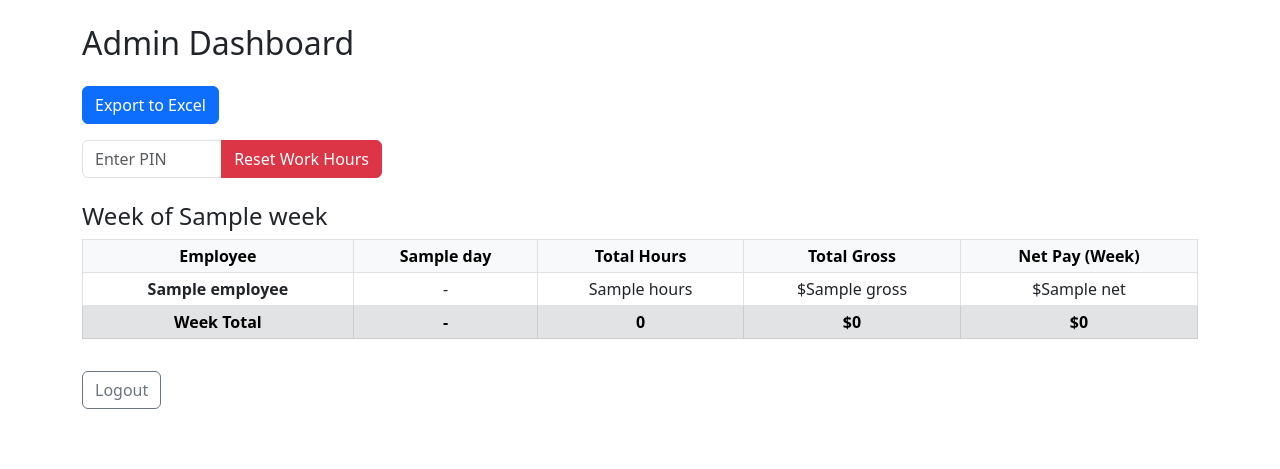
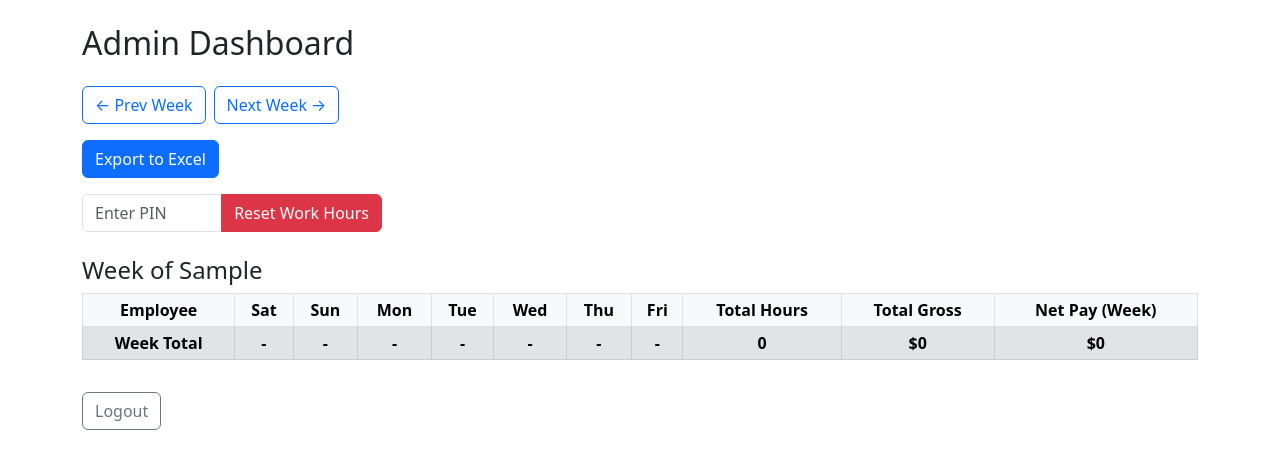
Before and after one commit to christailu/ShoalsDrywall, a Flask app: template templates/admin.html in a window 1280 px wide. Shown: the top 469 px of the page. Run offline with Flask 3, Linux system fonts and the light colour scheme; the template is opened without the code that fills it: most values are stand-ins (such as "Sample title", 1, 10 or a date in 2020); some libraries are stand-ins or nearby versions.

Commit message:
change week order

```diff
--- a/app.py
+++ b/app.py
@@ -18,10 +18,10 @@
 # Fixed employees with hourly rates and passwords
 EMPLOYEES = {
     "Alex": {"rate": 22, "password": "Merida23"},
-    "Kevin": {"rate": 18, "password": "Kelos45"},
+    "Kevin": {"rate": 18, "password": "amigo1"},
     "Eddy": {"rate": 18, "password": "Ydd00!"},
     "Bocho": {"rate": 18, "password": "Hero299"},
-    "Daniella": {"rate": 17, "password": "Valle1999"},
+    "Daniella": {"rate": 17, "password": "amiga2"},
 }
 
 CENTRAL_TZ = pytz.timezone("America/Chicago")
@@ -119,85 +119,115 @@
     return render_template("login.html")
 
 # --- Home / Employee dashboard ---
+# --- Home / Employee dashboard ---
 @app.route("/", methods=["GET", "POST"])
 def index():
     if "user_id" not in session:
         return redirect(url_for("login"))
 
-    user_id = session["user_id"]
-    role = session["role"]
-
-    if role == "admin":
+    # --- if admin, redirect to admin dashboard ---
+    if session.get("role") == "admin":
         return redirect(url_for("admin_dashboard"))
 
-    if request.method == "POST":
-        action = request.form["action"]
-        conn = get_db_connection()
-        cur = conn.cursor()
-        now_utc = datetime.datetime.now(datetime.timezone.utc).isoformat()
-        if action == "Clock In":
-            cur.execute(
-                "INSERT INTO work_sessions (user_id, clock_in) VALUES (%s, %s)",
-                (user_id, now_utc)
-            )
-        elif action == "Clock Out":
-            cur.execute(
-                "SELECT id, clock_in FROM work_sessions WHERE user_id=%s AND clock_out IS NULL",
-                (user_id,)
-            )
-            row = cur.fetchone()
-            if row:
-                start_time = datetime.datetime.fromisoformat(row[1])
-                end_time = datetime.datetime.now(datetime.timezone.utc)
-                hours = (end_time - start_time).total_seconds() / 3600
-                rate = EMPLOYEES.get(session["username"], {}).get("rate", 15)
-                wage = hours * rate
-                cur.execute(
-                    "UPDATE work_sessions SET clock_out=%s, hours=%s, wage=%s WHERE id=%s",
-                    (end_time.isoformat(), hours, wage, row[0])
+    # --- Employee dashboard logic below ---
+    if "selected_week" not in session:
+        now = datetime.datetime.now(CENTRAL_TZ)
+        days_since_saturday = (now.weekday() - 5) % 7
+        start_week = (now - datetime.timedelta(days=days_since_saturday)).replace(
+            hour=0, minute=0, second=0, microsecond=0
+        )
+        session["selected_week"] = start_week.date().isoformat()
+    else:
+        try:
+            _ = datetime.date.fromisoformat(session["selected_week"])
+        except ValueError:
+            try:
+                dt = datetime.datetime.strptime(
+                    session["selected_week"], "%a, %d %b %Y %H:%M:%S %Z"
                 )
-        conn.commit()
-        cur.close()
-        conn.close()
-        return redirect("/")
+                session["selected_week"] = dt.date().isoformat()
+            except Exception:
+                now = datetime.datetime.now(CENTRAL_TZ)
+                days_since_saturday = (now.weekday() - 5) % 7
+                start_week = (now - datetime.timedelta(days=days_since_saturday)).replace(
+                    hour=0, minute=0, second=0, microsecond=0
+                )
+                session["selected_week"] = start_week.date().isoformat()
 
-    # Fetch all sessions
+    if request.method == "POST" and "week_nav" in request.form:
+        current = datetime.date.fromisoformat(session["selected_week"])
+        if request.form["week_nav"] == "prev":
+            session["selected_week"] = (current - datetime.timedelta(days=7)).isoformat()
+        elif request.form["week_nav"] == "next":
+            session["selected_week"] = (current + datetime.timedelta(days=7)).isoformat()
+        return redirect(url_for("index"))
+
     conn = get_db_connection()
     cur = conn.cursor()
     cur.execute(
-        "SELECT clock_in, clock_out, hours, wage FROM work_sessions WHERE user_id=%s",
-        (user_id,)
+        "SELECT clock_in, clock_out, hours, wage FROM work_sessions WHERE user_id=%s ORDER BY clock_in ASC",
+        (session["user_id"],)
     )
     raw_sessions = cur.fetchall()
     cur.close()
     conn.close()
-    sessions = [format_session(*s) for s in raw_sessions]
 
-    # Compute current week's net pay
-    now = datetime.datetime.now(CENTRAL_TZ)
-    start_week = now - datetime.timedelta(days=now.weekday())
-    start_week = start_week.replace(hour=0, minute=0, second=0, microsecond=0)
+    selected_start = datetime.datetime.combine(
+        datetime.date.fromisoformat(session["selected_week"]),
+        datetime.time.min
+    ).astimezone(CENTRAL_TZ)
+    selected_end = selected_start + datetime.timedelta(days=7)
+
     weekly_hours = 0
     weekly_gross = 0
+    sessions = []
     for s in raw_sessions:
-        in_dt = datetime.datetime.fromisoformat(s[0]).astimezone(CENTRAL_TZ)
-        if start_week <= in_dt <= now:
-            weekly_hours += s[2] if s[2] else 0
-            weekly_gross += s[3] if s[3] else 0
+        clock_in, clock_out, hours, wage = s
+        if not clock_in:
+            continue
+        in_dt = datetime.datetime.fromisoformat(clock_in).astimezone(CENTRAL_TZ)
+        if selected_start <= in_dt < selected_end:
+            sessions.append(format_session(clock_in, clock_out, hours, wage))
+            weekly_hours += hours if hours else 0
+            weekly_gross += wage if wage else 0
+
     weekly_net = max(weekly_gross - TAX_FLAT if weekly_gross > 0 else 0, 0)
 
-    return render_template("index.html",
-                           sessions=sessions,
-                           username=session["username"],
-                           weekly_net=round(weekly_net,2),
-                           tax_info="Este dinero es lo que recibirá al final de la semana. El impuesto se resta solo al final de la semana, no cada día.")
+    return render_template(
+        "index.html",
+        sessions=sessions,
+        username=session["username"],
+        weekly_net=round(weekly_net, 2),
+        tax_info="Este dinero es lo que recibirá al final de la semana. El impuesto se resta solo al final de la semana, no cada día."
+    )
+
 
 # --- Admin dashboard ---
-@app.route("/admin")
+@app.route("/admin", methods=["GET", "POST"])
 def admin_dashboard():
     if "user_id" not in session or session.get("role") != "admin":
         return "Access denied. Admins only.", 403
 
+    # --- Handle week navigation ---
+    if "selected_week" not in session:
+        # Align to Saturday (previous Saturday as start of current week)
+        now = datetime.datetime.now(CENTRAL_TZ)
+        days_since_saturday = (now.weekday() - 5) % 7
+        start_week = (now - datetime.timedelta(days=days_since_saturday)).replace(
+            hour=0, minute=0, second=0, microsecond=0
+        )
+        # store ISO date string in session
+        session["selected_week"] = start_week.date().isoformat()
+
+    if request.method == "POST" and "week_nav" in request.form:
+        current = datetime.date.fromisoformat(session["selected_week"])
+        if request.form["week_nav"] == "prev":
+            session["selected_week"] = (current - datetime.timedelta(days=7)).isoformat()
+        elif request.form["week_nav"] == "next":
+            session["selected_week"] = (current + datetime.timedelta(days=7)).isoformat()
+        return redirect(url_for("admin_dashboard"))
+
+    # --- Load all logs ---
     conn = get_db_connection()
     cur = conn.cursor()
     cur.execute("""SELECT u.username, w.clock_in, w.clock_out, w.hours, w.wage
@@ -208,48 +238,53 @@
     cur.close()
     conn.close()
 
-    now_central = datetime.datetime.now(datetime.timezone.utc).astimezone(CENTRAL_TZ)
-    start_of_week = now_central - datetime.timedelta(days=now_central.weekday())
-    start_of_week = start_of_week.replace(hour=0, minute=0, second=0, microsecond=0)
-    week_starts = [start_of_week + datetime.timedelta(weeks=i) for i in range(4)]
+    # --- Determine week start and end ---
+    selected_start = datetime.datetime.combine(
+        datetime.date.fromisoformat(session["selected_week"]),
+        datetime.time.min
+    ).astimezone(CENTRAL_TZ)
+    selected_end = selected_start + datetime.timedelta(days=7)
 
-    weeks_data = {}
-    for ws in week_starts:
-        week_key = ws.strftime("%Y-%m-%d")
-        weeks_data[week_key] = {}
-        for emp in EMPLOYEES.keys():
-            weeks_data[week_key][emp] = {d: [] for d in ["Monday","Tuesday","Wednesday","Thursday","Friday","Saturday","Sunday"]}
-            weeks_data[week_key][emp]["Total"] = {"hours": 0, "gross": 0, "tax": 0, "net": 0}
+    # Prepare container
+    week_key = selected_start.strftime("%Y-%m-%d")
+    weeks_data = {
+        week_key: {
+            emp: {d: [] for d in ["Saturday","Sunday","Monday","Tuesday","Wednesday","Thursday","Friday"]}
+            | {"Total": {"hours": 0, "gross": 0, "tax": 0, "net": 0}}
+            for emp in EMPLOYEES.keys()
+        }
+    }
 
+    # --- Fill with sessions ---
     for username, clock_in, clock_out, hours, wage in raw_logs:
         if not clock_in:
             continue
         in_dt = datetime.datetime.fromisoformat(clock_in).astimezone(CENTRAL_TZ)
-        for ws in week_starts:
-            we = ws + datetime.timedelta(days=7)
-            if ws <= in_dt < we:
-                week_key = ws.strftime("%Y-%m-%d")
-                day = in_dt.strftime("%A")
-                entry = {
-                    "time": f"{in_dt.strftime('%I:%M %p')} - {datetime.datetime.fromisoformat(clock_out).astimezone(CENTRAL_TZ).strftime('%I:%M %p') if clock_out else '-'}",
-                    "hours": round(hours, 2) if hours else 0,
-                    "gross": round(wage, 2) if wage else 0
-                }
-                weeks_data[week_key][username][day].append(entry)
-                weeks_data[week_key][username]["Total"]["hours"] += entry["hours"]
-                weeks_data[week_key][username]["Total"]["gross"] += entry["gross"]
-                break
+        if selected_start <= in_dt < selected_end:
+            day = in_dt.strftime("%A")
+            entry = {
+                "time": f"{in_dt.strftime('%I:%M %p')} - {datetime.datetime.fromisoformat(clock_out).astimezone(CENTRAL_TZ).strftime('%I:%M %p') if clock_out else '-'}",
+                "hours": round(hours, 2) if hours else 0,
+                "gross": round(wage, 2) if wage else 0,
+            }
+            weeks_data[week_key][username][day].append(entry)
+            weeks_data[week_key][username]["Total"]["hours"] += entry["hours"]
+            weeks_data[week_key][username]["Total"]["gross"] += entry["gross"]
 
-    for wk, employees in weeks_data.items():
-        for emp in employees:
-            total_gross = employees[emp]["Total"]["gross"]
-            employees[emp]["Total"]["hours"] = round(employees[emp]["Total"]["hours"], 2)
-            employees[emp]["Total"]["gross"] = round(total_gross, 2)
-            employees[emp]["Total"]["tax"] = TAX_FLAT if total_gross > 0 else 0
-            employees[emp]["Total"]["net"] = round(max(total_gross - employees[emp]["Total"]["tax"],0),2)
+    # --- Compute totals ---
+    for emp in weeks_data[week_key]:
+        total_gross = weeks_data[week_key][emp]["Total"]["gross"]
+        weeks_data[week_key][emp]["Total"]["hours"] = round(weeks_data[week_key][emp]["Total"]["hours"], 2)
+        weeks_data[week_key][emp]["Total"]["gross"] = round(total_gross, 2)
+        weeks_data[week_key][emp]["Total"]["tax"] = TAX_FLAT if total_gross > 0 else 0
+        weeks_data[week_key][emp]["Total"]["net"] = round(max(total_gross - weeks_data[week_key][emp]["Total"]["tax"], 0), 2)
 
-    return render_template("admin.html", weeks_data=weeks_data,
-                           days=["Monday","Tuesday","Wednesday","Thursday","Friday","Saturday","Sunday"])
+    return render_template(
+        "admin.html",
+        weeks_data=weeks_data,
+        selected_week=week_key,
+    )
+
 
 # --- Export Excel (net pay only, weekly) ---
 @app.route("/export")
@@ -309,6 +344,8 @@
     session.clear()
     return redirect(url_for("login"))
 
+
+
 # --- Reset DB ---
 RESET_PIN = "2003"
 @app.route("/reset", methods=["POST"])
--- a/templates/admin.html
+++ b/templates/admin.html
@@ -12,6 +12,12 @@
 <body class="container py-4">
     <h2 class="mb-4">Admin Dashboard</h2>
 
+    <!-- Navigation buttons for week selection -->
+    <form method="POST" action="{{ url_for('admin_dashboard') }}" class="d-flex gap-2 mb-3">
+        <button type="submit" name="week_nav" value="prev" class="btn btn-outline-primary">← Prev Week</button>
+        <button type="submit" name="week_nav" value="next" class="btn btn-outline-primary">Next Week →</button>
+    </form>
+
     <a href="{{ url_for('export_excel') }}" class="btn btn-primary mb-3">Export to Excel</a>
 
     <form method="POST" action="{{ url_for('reset_db') }}"
@@ -23,14 +29,14 @@
         </div>
     </form>
 
-    {% for week, data in weeks_data.items() %}
-    <h4 class="mt-4">Week of {{ week }}</h4>
+    <!-- Show ONLY selected week -->
+    <h4 class="mt-4">Week of {{ selected_week }}</h4>
     <div class="table-responsive">
         <table class="table table-bordered table-sm text-center align-middle">
             <thead class="table-light">
                 <tr>
                     <th>Employee</th>
-                    {% for day in days %}
+                    {% for day in ["Saturday","Sunday","Monday","Tuesday","Wednesday","Thursday","Friday"] %}
                         <th>{{ day[:3] }}</th>
                     {% endfor %}
                     <th>Total Hours</th>
@@ -42,10 +48,10 @@
                 {% set week_hours = 0 %}
                 {% set week_gross = 0 %}
                 {% set week_net = 0 %}
-                {% for employee, days_data in data.items() %}
+                {% for employee, days_data in weeks_data[selected_week].items() %}
                 <tr>
                     <td><strong>{{ employee }}</strong></td>
-                    {% for day in days %}
+                    {% for day in ["Saturday","Sunday","Monday","Tuesday","Wednesday","Thursday","Friday"] %}
                         <td>
                             {% if days_data[day] %}
                                 {% for entry in days_data[day] %}
@@ -70,7 +76,7 @@
                 <!-- Grand total for the week -->
                 <tr class="table-secondary fw-bold">
                     <td>Week Total</td>
-                    {% for day in days %}
+                    {% for day in ["Saturday","Sunday","Monday","Tuesday","Wednesday","Thursday","Friday"] %}
                         <td>-</td>
                     {% endfor %}
                     <td>{{ week_hours }}</td>
@@ -80,8 +86,6 @@
             </tbody>
         </table>
     </div>
-{% endfor %}
-
 
     <a href="{{ url_for('logout') }}" class="btn btn-outline-secondary mt-3">Logout</a>
 </body>
--- a/templates/index.html
+++ b/templates/index.html
@@ -21,7 +21,10 @@
         <button name="action" value="Clock In" class="btn btn-success flex-fill">Clock In</button>
         <button name="action" value="Clock Out" class="btn btn-danger flex-fill">Clock Out</button>
     </form>
-
+<form method="POST" class="mb-3 d-flex gap-2">
+    <button name="week_nav" value="prev" class="btn btn-outline-primary">Previous Week</button>
+    <button name="week_nav" value="next" class="btn btn-outline-primary">Next Week</button>
+</form>
     <h4>Your Work Sessions</h4>
     <div class="table-responsive">
         <table class="table table-bordered table-sm">
```
